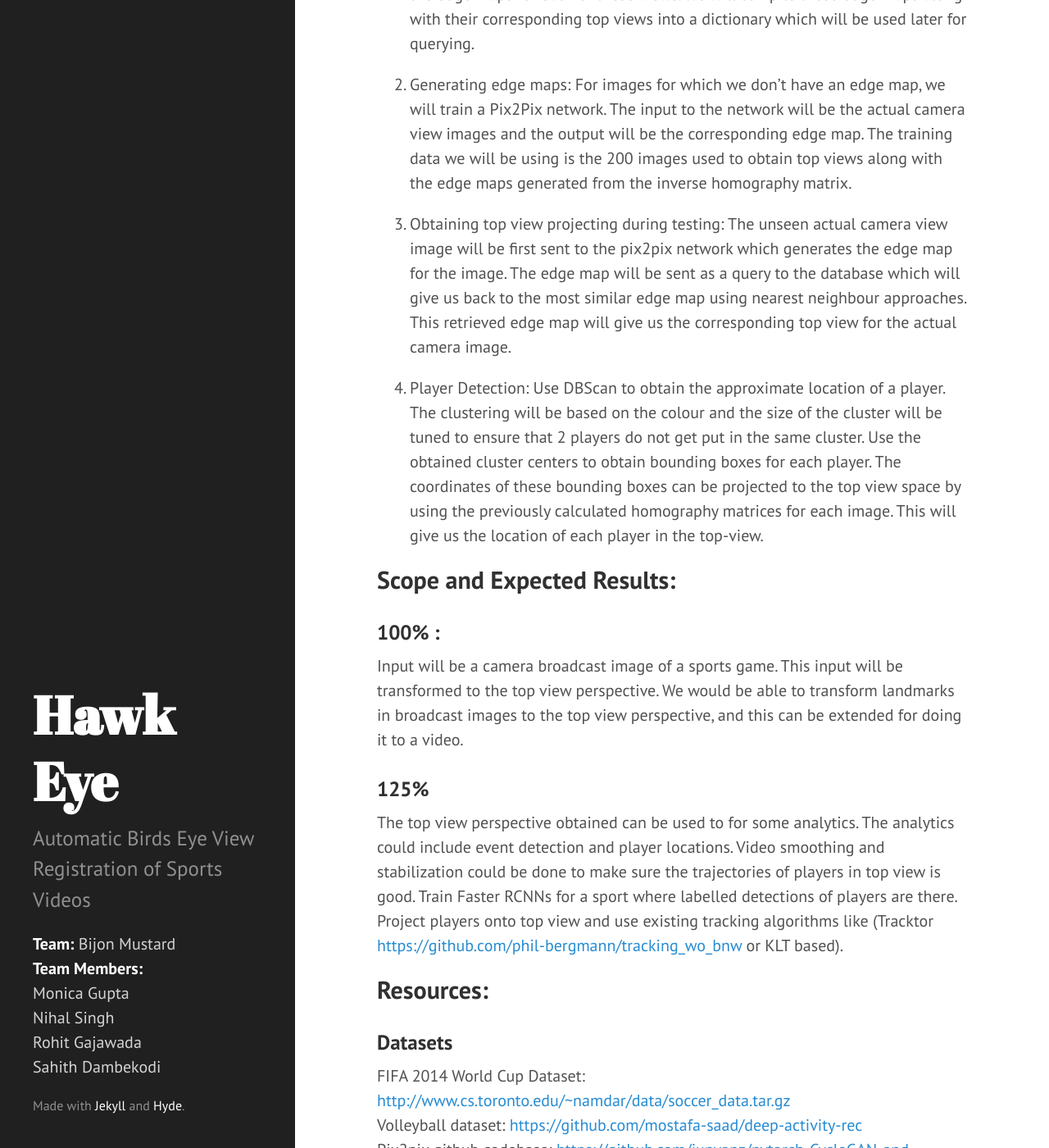
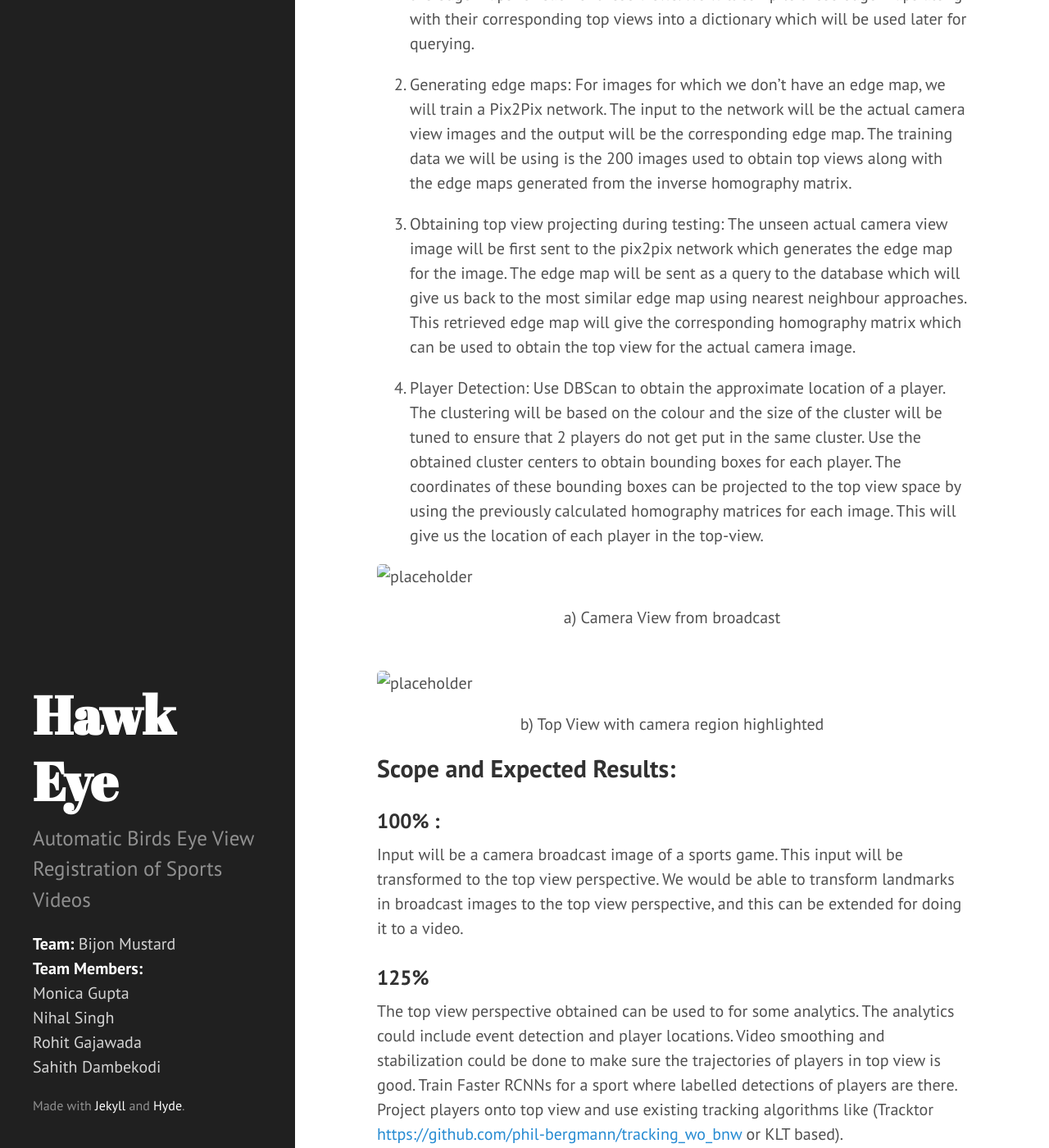
Before and after one commit to nihal111/hawk_eye, a Jekyll site: the page built from index.md, in a window 1280 px wide and 1400 px high, scrolled down 855 px. Shown: the whole window at 82% size. Built offline with Jekyll 4.4.1, drawn with Linux system fonts in a browser that asks for light colours.

Commit message:
added image and corrected text

```diff
--- a/index.md
+++ b/index.md
@@ -26,13 +26,20 @@ The input to the network will be the actual camera view images and the output wi
 3. Obtaining top view projecting during testing:
 The unseen actual camera view image will be first sent to the pix2pix network which generates the edge map for the image.
 The edge map will be sent as a query to the database which will give us back to the most similar edge map using nearest neighbour approaches.
-This retrieved edge map will give us the corresponding top view for the actual camera image.
+This retrieved edge map will give the corresponding homography matrix which can be used to obtain the top view for the actual camera image.
 
 4. Player Detection:
 Use DBScan to obtain the approximate location of a player. The clustering will be based on the colour and the size of the cluster will be tuned to ensure that 2 players do not get put in the same cluster.
 Use the obtained cluster centers to obtain bounding boxes for each player.
 The coordinates of these bounding boxes can be projected to the top view space by using the previously calculated homography matrices for each image. This will give us the location of each player in the top-view.
 
+
+![placeholder]({{site.baseurl}}public/camera_view.jpg "Camera View")
+<center>a) Camera View from broadcast</center>
+<br/>
+
+![placeholder]({{site.baseurl}}public/top_view.png "Top View")
+<center>b) Top View with camera region highlighted</center>
 
 ## Scope and Expected Results:
 
```
Also changed, not shown: public/camera_view.jpg (added), public/top_view.png (added).
